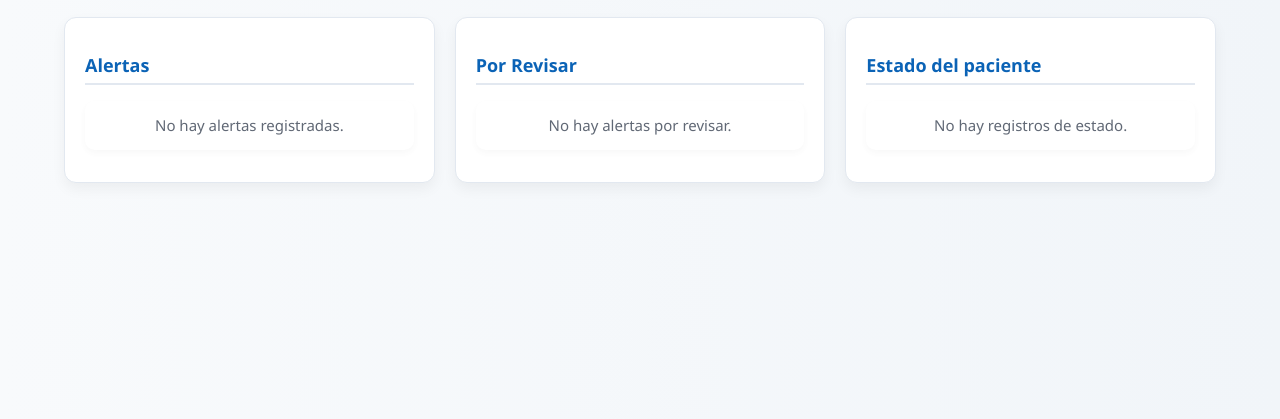
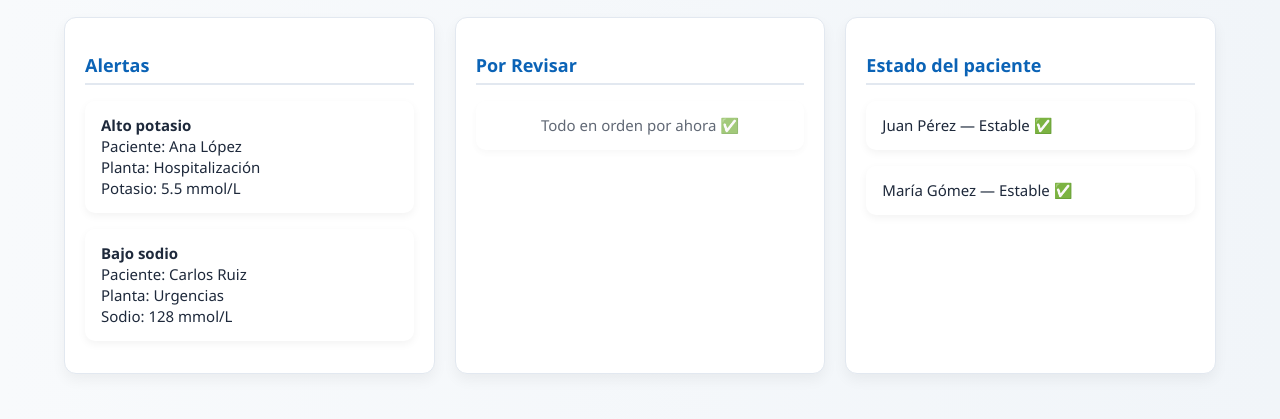
Before and after one commit to SyroNova/PI3, a website: page web/public/alerts.html in a window 1280 px wide. Shown: the part 207-626 px from the top of the page. Drawn offline with Linux system fonts and the light colour scheme.

Commit message:
Update alerts.html

```diff
--- a/web/public/alerts.html
+++ b/web/public/alerts.html
@@ -40,18 +40,45 @@
       <!-- Grid de columnas -->
         <!-- Grid de columnas -->
         <section class="alerts__grid">
+
+  <!-- Tarjeta de alertas -->
           <section class="alert-card">
             <h2>Alertas</h2>
-            <div class="alert" style="text-align:center; opacity:.7;">No hay alertas registradas.</div>
+
+            <div class="alert alert-danger">
+              <strong>Alto potasio</strong><br>
+              Paciente: Ana López<br>
+              Planta: Hospitalización<br>
+              Potasio: 5.5 mmol/L
+            </div>
+
+            <div class="alert alert-warning" style="margin-top: 1rem;">
+              <strong>Bajo sodio</strong><br>
+              Paciente: Carlos Ruiz<br>
+              Planta: Urgencias<br>
+              Sodio: 128 mmol/L
+            </div>
           </section>
+
+          <!-- Por Revisar -->
           <section class="alert-card">
             <h2>Por Revisar</h2>
-            <div class="alert" style="text-align:center; opacity:.7;">No hay alertas por revisar.</div>
+            <div class="alert" style="text-align:center; opacity:.7;">
+              Todo en orden por ahora ✅
+            </div>
           </section>
+
+          <!-- Estado del paciente -->
           <section class="alert-card">
             <h2>Estado del paciente</h2>
-            <div class="alert" style="text-align:center; opacity:.7;">No hay registros de estado.</div>
+            <div class="alert alert-info">
+              Juan Pérez — Estable ✅
+            </div>
+            <div class="alert alert-info" style="margin-top: 1rem;">
+              María Gómez — Estable ✅
+            </div>
           </section>
+
         </section>
     </main>
 
```
